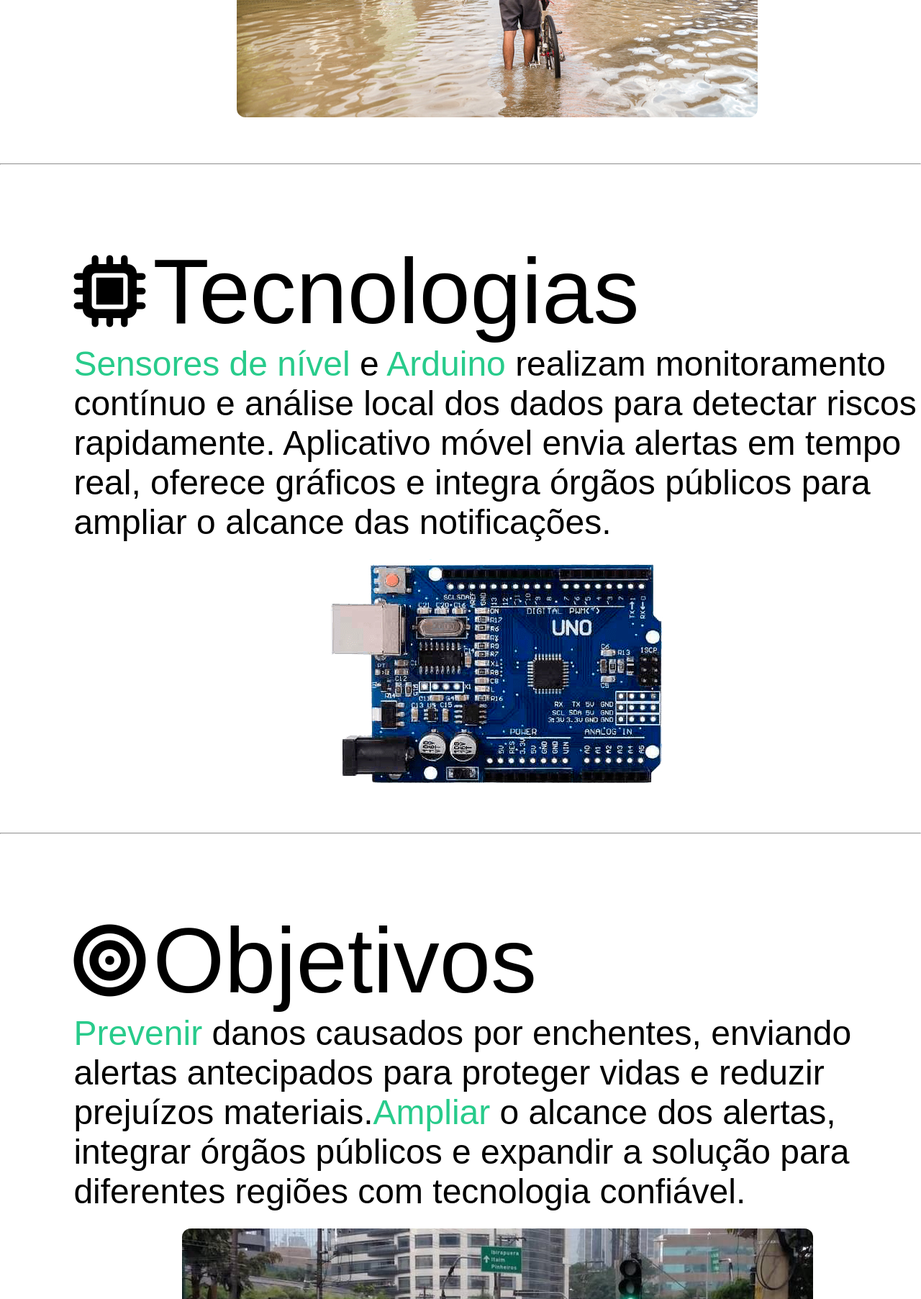
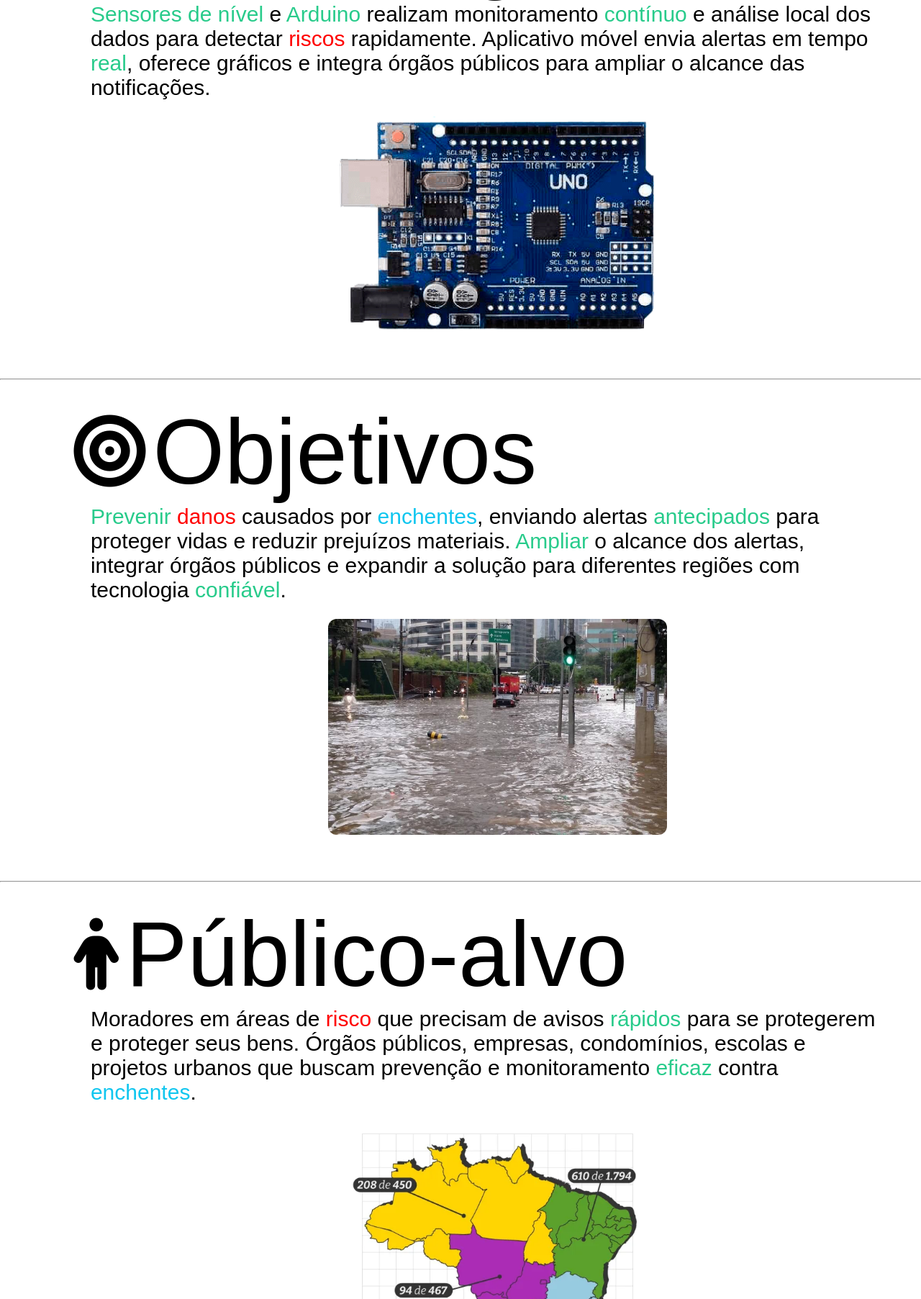
Before and after one commit to Ramalhuu/Site-Hydroguard-Solution, a plain HTML site: page index.html in a window 1280 px wide. Shown: the part 2516-4321 px from the top of the page at 72% size. Drawn offline with Linux system fonts and the light colour scheme; a web font is replaced by a local one.

Commit message:
pequena mudança nas sessões e termino delas

```diff
--- a/assets/style.css
+++ b/assets/style.css
@@ -199,7 +199,7 @@ body {
 }
 
 .secoes{
-    margin-top: 8%;
+    margin-top: 2%;
     margin-left: 8%;
     margin-bottom: 5%;
 }
@@ -222,17 +222,18 @@ body {
 }
 
 .secoes p{
-  margin: 0%;
+  margin: 0px 5% 0px 2%;
   font-family: "Alumni Sans SC", sans-serif;
   font-weight: 300;
-  font-size: 48px;
+  font-size: 30px;
 }
 
 .secoes img {
   display: block;
-  margin: 0 auto;
-  max-width: 80%;
-  height: auto;
+  margin: 2% auto 0 auto;
+  width: 40%;
+  max-width: 500px;       /* opcional: limite máximo */
+  height: 300px;          /* altura fixa para padronizar */
+  object-fit: cover;      /* garante corte proporcional */
   border-radius: 12px;
-  margin-top: 2%;
 }
--- a/index.html
+++ b/index.html
@@ -46,7 +46,7 @@
             <i class="fa-solid fa-circle-exclamation"></i>
             <h1>Problema</h1>
         </div>
-        <p><span class="enchentes">Enchentes</span> causam prejuízos, colocam vidas em risco e surpreendem comunidades sem qualquer aviso ou preparo prévio. Sem alertas antecipados e dados confiáveis, a resposta é lenta e os danos aumentam com a frequência dos eventos extremos.</p>
+            <p><span class="enchentes">Enchentes</span> causam prejuízos, colocam vidas em <span class="vermelho">risco</span> e surpreendem comunidades sem qualquer aviso ou preparo prévio. Sem alertas <span class="verde">antecipados</span> e dados <span class="verde">confiáveis</span>, a resposta é lenta e os <span class="vermelho">danos</span> aumentam com a frequência dos eventos extremos.</p>
             <img src="./assets/img/problema-imagem.jpg" alt="Enchente no brasil">
         </div>
         <hr>
@@ -55,7 +55,7 @@
                 <i class="fa-solid fa-microchip"></i>
                 <h1>Tecnologias</h1>
         </div>
-        <p><span class="verde">Sensores de nível</span> e <span class="verde">Arduino</span> realizam monitoramento contínuo e análise local dos dados para detectar riscos rapidamente. Aplicativo móvel envia alertas em tempo real, oferece gráficos e integra órgãos públicos para ampliar o alcance das notificações.</p>
+            <p><span class="verde">Sensores de nível</span> e <span class="verde">Arduino</span> realizam monitoramento <span class="verde">contínuo</span> e análise local dos dados para detectar <span class="vermelho">riscos</span> rapidamente. Aplicativo móvel envia alertas em tempo <span class="verde">real</span>, oferece gráficos e integra órgãos públicos para ampliar o alcance das notificações.</p>
             <img src="./assets/img/arduino.png" alt="Arduíno">
         </div>
         <hr>
@@ -64,17 +64,37 @@
                 <i class="fa-solid fa-bullseye"></i>
                 <h1>Objetivos</h1>
         </div>
-        <p><span class="verde">Prevenir</span> danos causados por enchentes, enviando alertas antecipados para proteger vidas e reduzir prejuízos materiais.<span class="verde">Ampliar</span> o alcance dos alertas, integrar órgãos públicos e expandir a solução para diferentes regiões com tecnologia confiável.</p>
+            <p><span class="verde">Prevenir</span> <span class="vermelho">danos</span> causados por <span class="enchentes">enchentes</span>, enviando alertas <span class="verde">antecipados</span> para proteger vidas e reduzir prejuízos materiais. <span class="verde">Ampliar</span> o alcance dos alertas, integrar órgãos públicos e expandir a solução para diferentes regiões com tecnologia <span class="verde">confiável</span>.</p>
             <img src="./assets/img/foto-objetivos.jpeg" alt="Arduíno" >
         </div>
+        <hr>
         <div class="secoes">
             <div class="tituloSecoes">
                 <i class="fa-solid fa-person"></i>
                 <h1>Público-alvo</h1>
         </div>
-        <p>Moradores em áreas de <span class="vermelho">risco</span> que precisam de avisos rápidos para se protegerem e proteger seus bens. Órgãos públicos, empresas, condomínios, escolas e projetos urbanos que buscam prevenção e monitoramento eficaz contra enchentes.</p>
-        <img src="./assets/img/foto-objetivos.jpeg" alt="Arduíno" >
+            <p>Moradores em áreas de <span class="vermelho">risco</span> que precisam de avisos <span class="verde">rápidos</span> para se protegerem e proteger seus bens. Órgãos públicos, empresas, condomínios, escolas e projetos urbanos que buscam prevenção e monitoramento <span class="verde">eficaz</span> contra <span class="enchentes">enchentes</span>.</p>
+            <img src="./assets/img/areas de risco.webp" alt="Arduíno" >
         </div>
+        <hr>
+        <div class="secoes">
+            <div class="tituloSecoes">
+                <i class="fa-solid fa-plus"></i>
+                <h1>Benefícios</h1>
+        </div>
+            <p>Notificações em tempo <span class="verde">real</span> que permitem agir antes das <span class="enchentes">enchentes</span> e evitar <span class="vermelho">danos</span> materiais e pessoais. <span class="verde">Sistema automatizado</span>, <span class="verde">confiável</span>, integrado com órgãos públicos e <span class="verde">acessível</span> via aplicativo móvel para todos os usuários.</p>
+            <img src="./assets/img/beneficios.webp" alt="Arduíno" >
+        </div>
+        <hr>
+        <div class="secoes">
+            <div class="tituloSecoes">
+                <i class="fa-solid fa-calendar-days"></i>
+                <h1>Dia a dia</h1>
+        </div>
+            <p>A solução fornece alertas em tempo <span class="verde">real</span>, permitindo que usuários se preparem e evitem <span class="vermelho">riscos</span> de <span class="enchentes">enchentes</span>. Com dados acessíveis no app, moradores e autoridades tomam decisões <span class="verde">rápidas</span> e <span class="verde">protegem</span> pessoas e patrimônios com <span class="verde">eficiência</span>.</p>
+            <img src="./assets/img/dia a dia.jpg" alt="Arduíno" >
+</div>
+
 <script src="./assets/script.js"></script>
 </body>
 </html>
```
Also changed, not shown: assets/img/areas de risco.webp (added), assets/img/beneficios.webp (added), assets/img/dia a dia.jpg (added). Lines whose indentation alone changed are shown as unchanged.
